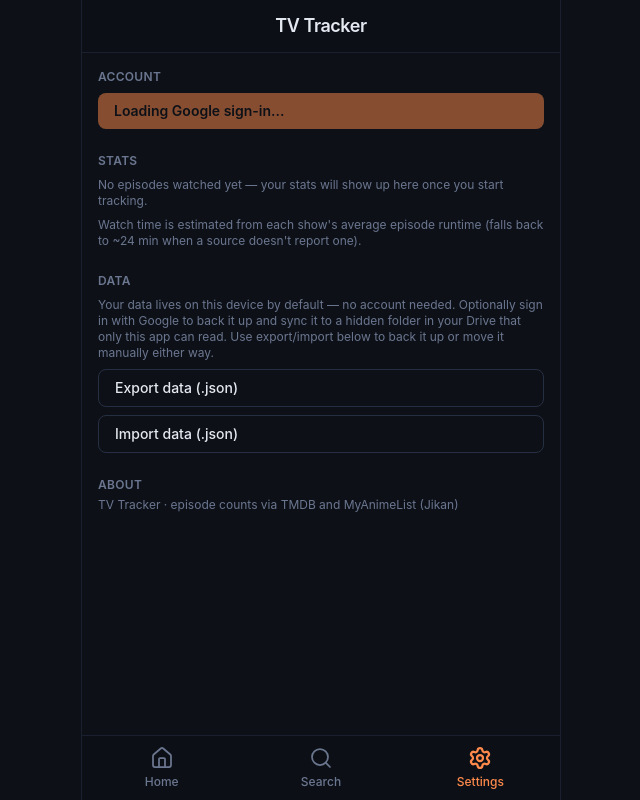
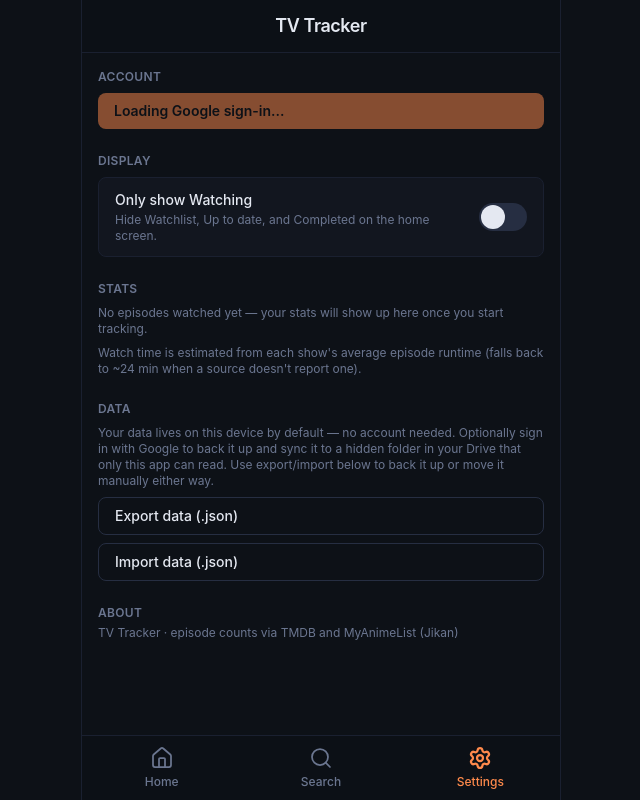
Before and after one commit to 4yourztruly/TV-Tracker, a React (Vite) app: page / in a window 1280 px wide. Both pictures are taken after a click on the button "Settings". Shown: the whole page, without its empty margins (319-959 px from the left). Built offline with nearby package versions, Linux system fonts and the light colour scheme; no server answers.

Commit message:
feat: add toggle button to settings, make episode and season text bigger

```diff
--- a/src/components/ShowCard.tsx
+++ b/src/components/ShowCard.tsx
@@ -105,12 +105,12 @@ export function ShowCard({ show }: Props) {
             </span>
           ) : next ? (
             <>
-              <div className="flex items-center text-xs text-ink-400">
+              <div className="flex items-center text-sm text-ink-300">
                 <span className="font-semibold">S{next.season}</span>
-                <span className="mx-1 h-3 w-px bg-ink-700" aria-hidden="true" />
+                <span className="mx-1.5 h-3.5 w-px bg-ink-700" aria-hidden="true" />
                 <span className="font-semibold">E{next.episode}</span>
                 {left != null && left > 0 && (
-                  <span className="ml-1 flex-shrink-0 font-normal text-ink-400">+{left}</span>
+                  <span className="ml-1.5 flex-shrink-0 font-normal text-ink-400">+{left}</span>
                 )}
               </div>
               {nextEpisodeTitle && (
--- /dev/null
+++ b/src/components/Toggle.tsx
@@ -0,0 +1,36 @@
+interface Props {
+  checked: boolean;
+  onChange: (checked: boolean) => void;
+  label: string;
+  description?: string;
+}
+
+/** A labeled on/off switch row, styled to match the app's existing
+ * border/rounded-lg settings rows. */
+export function Toggle({ checked, onChange, label, description }: Props) {
+  return (
+    <button
+      type="button"
+      role="switch"
+      aria-checked={checked}
+      onClick={() => onChange(!checked)}
+      className="flex w-full items-center justify-between gap-3 rounded-lg border border-ink-800 bg-ink-900 px-4 py-3 text-left"
+    >
+      <span className="flex flex-col gap-0.5">
+        <span className="text-sm font-medium text-ink-100">{label}</span>
+        {description && <span className="text-xs text-ink-400">{description}</span>}
+      </span>
+      <span
+        className={`relative h-7 w-12 flex-shrink-0 rounded-full transition-colors ${
+          checked ? 'bg-signal-500' : 'bg-ink-700'
+        }`}
+      >
+        <span
+          className={`absolute top-0.5 h-6 w-6 rounded-full bg-ink-100 transition-transform ${
+            checked ? 'translate-x-[22px]' : 'translate-x-0.5'
+          }`}
+        />
+      </span>
+    </button>
+  );
+}
--- a/src/screens/HomeScreen.tsx
+++ b/src/screens/HomeScreen.tsx
@@ -7,6 +7,7 @@ import { isShowUpToDate } from '../utils/progress';
 export function HomeScreen() {
   const shows = useAppStore((s) => s.shows);
   const homeViewMode = useAppStore((s) => s.homeViewMode);
+  const onlyShowWatching = useAppStore((s) => s.onlyShowWatching);
 
   const upToDate = shows.filter(isShowUpToDate);
   const watching = shows.filter((s) => s.status === 'watching' && !isShowUpToDate(s));
@@ -26,6 +27,18 @@ export function HomeScreen() {
 
   const isGrid = homeViewMode === 'grid';
 
+  if (onlyShowWatching && watching.length === 0) {
+    return (
+      <div className="flex flex-col items-center justify-center gap-2 px-6 py-20 text-center">
+        <p className="text-sm font-medium text-ink-200">Nothing in progress right now</p>
+        <p className="text-xs text-ink-400">
+          "Only show Watching" is on in Settings — turn it off to see your Watchlist and
+          Completed shows.
+        </p>
+      </div>
+    );
+  }
+
   return (
     <div className="flex flex-col gap-6 px-4 py-4">
       {watching.length > 0 && (
@@ -36,7 +49,7 @@ export function HomeScreen() {
         </Section>
       )}
 
-      {unwatched.length > 0 && (
+      {unwatched.length > 0 && !onlyShowWatching && (
         <Section title="Watchlist" grid={isGrid}>
           {unwatched.map((show) => (
             <ShowItem key={show.id} show={show} grid={isGrid} />
@@ -44,7 +57,7 @@ export function HomeScreen() {
         </Section>
       )}
 
-      {upToDate.length > 0 && (
+      {upToDate.length > 0 && !onlyShowWatching && (
         <Section title="Up to date" grid={isGrid}>
           {upToDate.map((show) => (
             <ShowItem key={show.id} show={show} grid={isGrid} />
@@ -52,7 +65,7 @@ export function HomeScreen() {
         </Section>
       )}
 
-      {completed.length > 0 && (
+      {completed.length > 0 && !onlyShowWatching && (
         <Section title="Completed" grid={isGrid}>
           {completed.map((show) => (
             <ShowItem key={show.id} show={show} grid={isGrid} />
--- a/src/screens/SettingsScreen.tsx
+++ b/src/screens/SettingsScreen.tsx
@@ -4,12 +4,15 @@ import { requestSignIn, signOut } from '../api/auth';
 import { exportTrackerData, importTrackerData } from '../utils/exportImport';
 import { computeWatchStats, formatWatchTime } from '../utils/stats';
 import { syncToDrive } from '../store/sync';
+import { Toggle } from '../components/Toggle';
 import type { TrackerData } from '../types/show';
 
 export function SettingsScreen() {
   const isSignedIn = useAppStore((s) => s.isSignedIn);
   const isGoogleAuthReady = useAppStore((s) => s.isGoogleAuthReady);
   const driveSyncEnabled = useAppStore((s) => s.driveSyncEnabled);
+  const onlyShowWatching = useAppStore((s) => s.onlyShowWatching);
+  const setOnlyShowWatching = useAppStore((s) => s.setOnlyShowWatching);
   // The user has signed in before (driveSyncEnabled is a persisted
   // preference, not a credential) but we don't have a live token yet —
   // e.g. right after a page load, while the silent background
@@ -120,6 +123,16 @@ export function SettingsScreen() {
       </section>
 
       <section className="flex flex-col gap-2">
+        <h2 className="text-xs font-semibold uppercase tracking-wide text-ink-400">Display</h2>
+        <Toggle
+          checked={onlyShowWatching}
+          onChange={setOnlyShowWatching}
+          label="Only show Watching"
+          description="Hide Watchlist, Up to date, and Completed on the home screen."
+        />
+      </section>
+
+      <section className="flex flex-col gap-2">
         <h2 className="text-xs font-semibold uppercase tracking-wide text-ink-400">Stats</h2>
         {stats.totalEpisodesWatched === 0 ? (
           <p className="text-xs text-ink-400">
--- a/src/store/store.ts
+++ b/src/store/store.ts
@@ -60,6 +60,14 @@ interface AppState {
    * plain display preference (not a credential), same as driveSyncEnabled. */
   homeViewMode: 'list' | 'grid';
   setHomeViewMode: (mode: 'list' | 'grid') => void;
+
+  /** When true, the Home screen shows only the "Watching" section —
+   * Watchlist, Up to date, and Completed are hidden. A display
+   * preference the user can flip in Settings so a long completed
+   * history doesn't clutter the home screen. Applies to both list and
+   * grid layouts. */
+  onlyShowWatching: boolean;
+  setOnlyShowWatching: (only: boolean) => void;
 }
 
 // idb-keyval backed storage adapter so Zustand's persist middleware can
@@ -172,6 +180,9 @@ export const useAppStore = create<AppState>()(
 
       homeViewMode: 'list',
       setHomeViewMode: (mode) => set({ homeViewMode: mode }),
+
+      onlyShowWatching: false,
+      setOnlyShowWatching: (only) => set({ onlyShowWatching: only }),
     }),
     {
       name: 'tv-tracker-storage',
@@ -188,6 +199,7 @@ export const useAppStore = create<AppState>()(
         lastSyncedAt: state.lastSyncedAt,
         driveSyncEnabled: state.driveSyncEnabled,
         homeViewMode: state.homeViewMode,
+        onlyShowWatching: state.onlyShowWatching,
       }),
       // Bumped for the watchedEpisodes migration — upgrades anyone
       // rehydrating from an older locally-persisted copy.
```
